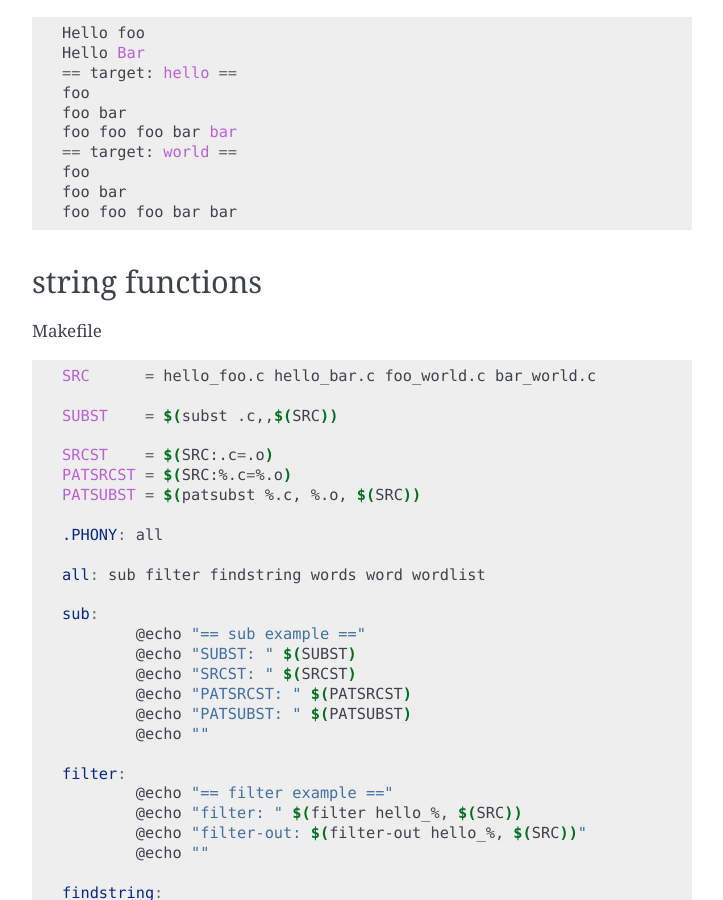
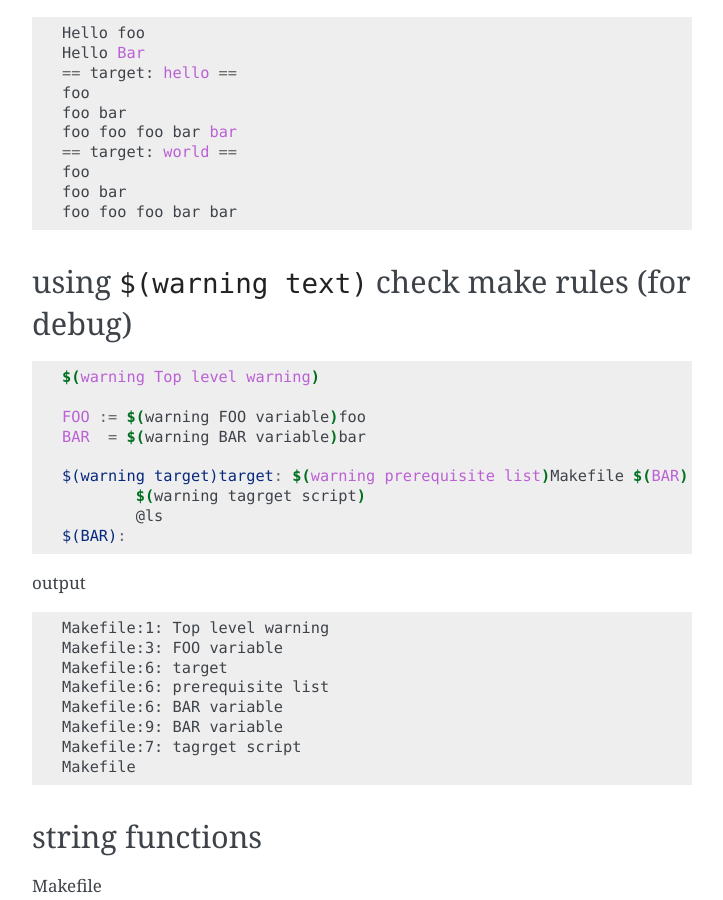
Before and after one commit to emcute0319/cppcheatsheet, a Sphinx documentation site: the page built from docs/notes/c_make.rst, in a window 1280 px wide and 900 px high, scrolled down 794 px. Shown: the whole window, without its empty margins (388-1111 px from the left). Built offline with Sphinx 7.4.7, drawn with Linux system fonts in a browser that asks for light colours; some of the changed text lies outside the part shown.

Commit message:
Add using $(warning text) to debug makefile

```diff
--- a/docs/notes/c_make.rst
+++ b/docs/notes/c_make.rst
@@ -52,6 +52,34 @@ output
     foo bar
     foo foo foo bar bar
 
+
+using ``$(warning text)`` check make rules (for debug)
+--------------------------------------------------------
+
+.. code-block:: make
+
+    $(warning Top level warning)
+
+    FOO := $(warning FOO variable)foo
+    BAR  = $(warning BAR variable)bar
+
+    $(warning target)target: $(warning prerequisite list)Makefile $(BAR)
+            $(warning tagrget script)
+            @ls
+    $(BAR):
+
+output
+
+.. code-block:: bash
+
+    Makefile:1: Top level warning
+    Makefile:3: FOO variable
+    Makefile:6: target
+    Makefile:6: prerequisite list
+    Makefile:6: BAR variable
+    Makefile:9: BAR variable
+    Makefile:7: tagrget script
+    Makefile
 
 string functions
 -----------------
```
